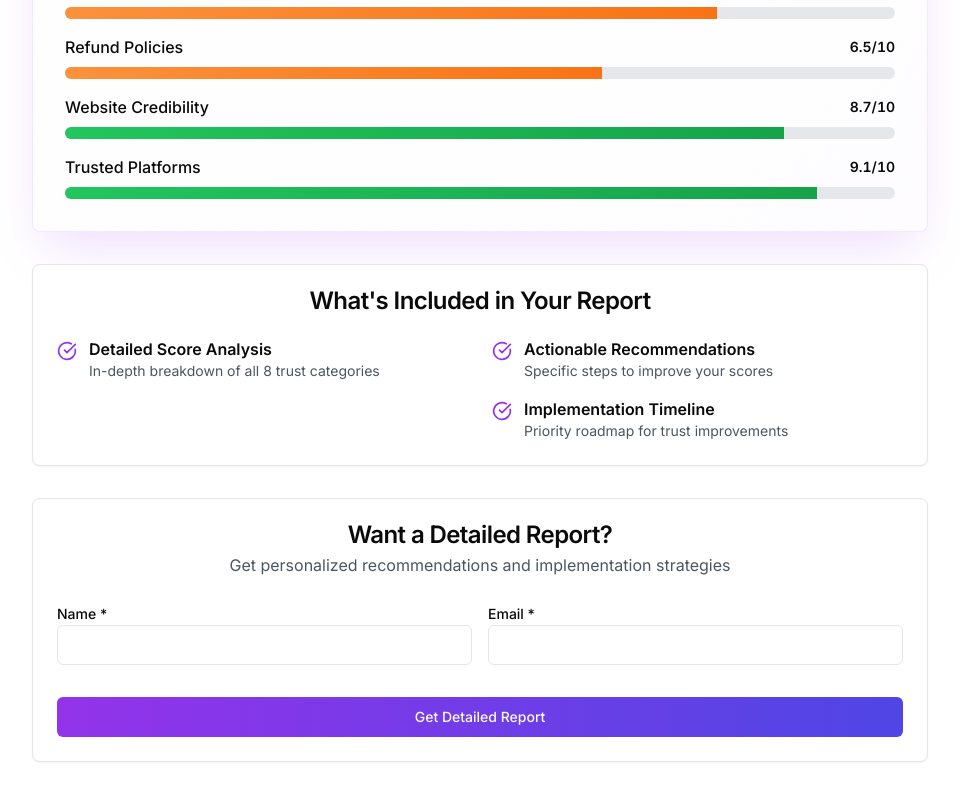
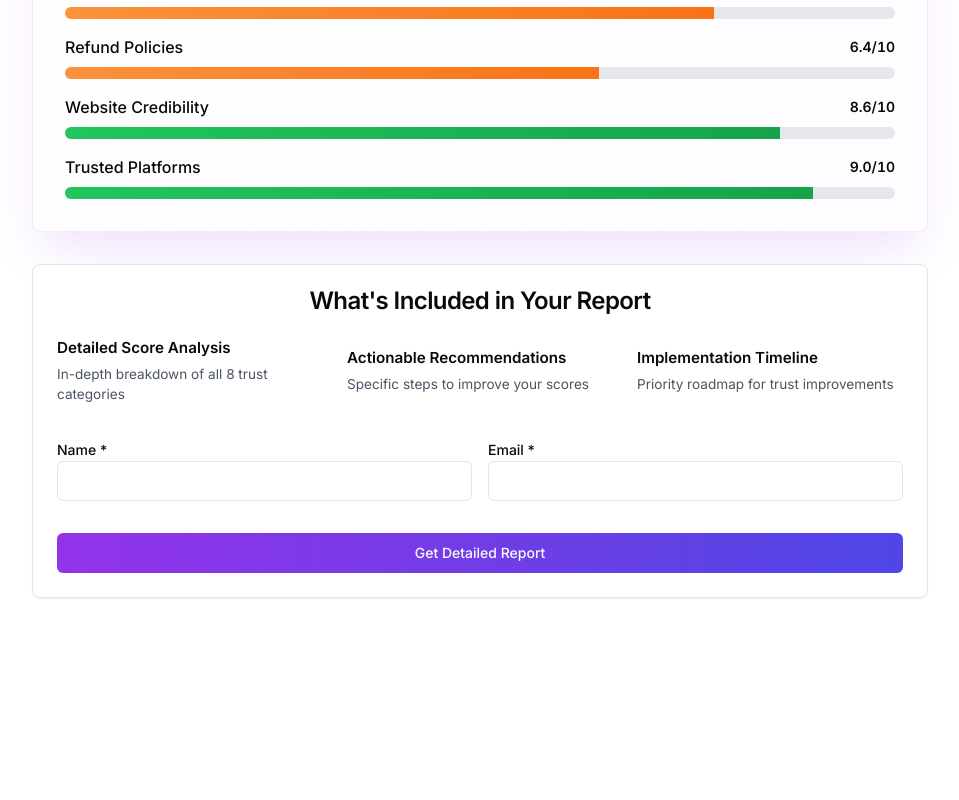
Before and after one commit to Brainito1101/Ai-Visibility-Page, a Next.js app: page /ai-trustscore/result in a window 1280 px wide. Shown: the part 670-1470 px from the top of the page, without its empty margins (160-1119 px from the left). After the commit the page ends 1340 px from the top, so only its background shows below. Built offline with nearby package versions, Linux system fonts and the light colour scheme.

Commit message:
Update page.tsx

```diff
--- a/app/ai-trustscore/result/page.tsx
+++ b/app/ai-trustscore/result/page.tsx
@@ -242,69 +242,32 @@ function ResultContent() {
     <CardTitle className="text-center"><h2>What's Included in Your Report</h2></CardTitle>
   </CardHeader>
   <CardContent>
-            <div className="grid md:grid-cols-2 gap-6">
-              <div className="space-y-4">
-                <div className="flex items-start gap-3">
-                  <CheckCircle className="w-5 h-5 text-purple-600 mt-1" />
-                  <div>
-                    <h4 className="font-semibold">Detailed Score Analysis</h4>
-                    <p className="text-sm text-gray-600">In-depth breakdown of all 8 trust categories</p>
+    <div
+    className="flex flex-col md:flex-row justify-between items-start md:items-center gap-6 mb-8"
+    style={{ fontSize: "0.95rem" }}  // Slightly smaller text
+  >
+    <div style={{ flex: 1 }}>
+      <h4 style={{ fontWeight: 600, marginBottom: 4 }}>Detailed Score Analysis</h4>
+      <p style={{ color: "#4B5563", fontSize: "0.85rem" }}>
+        In-depth breakdown of all 8 trust categories
+      </p>
+    </div>
+    <div style={{ flex: 1 }}>
+      <h4 style={{ fontWeight: 600, marginBottom: 4 }}>Actionable Recommendations</h4>
+      <p style={{ color: "#4B5563", fontSize: "0.85rem" }}>
+        Specific steps to improve your scores
+      </p>
+    </div>
+    <div style={{ flex: 1 }}>
+      <h4 style={{ fontWeight: 600, marginBottom: 4 }}>Implementation Timeline</h4>
+      <p style={{ color: "#4B5563", fontSize: "0.85rem" }}>
+        Priority roadmap for trust improvements
+      </p>
     </div>
   </div>
 
-              </div>
-              <div className="space-y-4">
-                <div className="flex items-start gap-3">
-                  <CheckCircle className="w-5 h-5 text-purple-600 mt-1" />
-                  <div>
-                    <h4 className="font-semibold">Actionable Recommendations</h4>
-                    <p className="text-sm text-gray-600">Specific steps to improve your scores</p>
-                  </div>
-                </div>
-                <div className="flex items-start gap-3">
-                  <CheckCircle className="w-5 h-5 text-purple-600 mt-1" />
-                  <div>
-                    <h4 className="font-semibold">Implementation Timeline</h4>
-                    <p className="text-sm text-gray-600">Priority roadmap for trust improvements</p>
-                  </div>
-                </div>
-              </div>
-            </div>
-          </CardContent>
-        </Card>
-
-        {/* Want a detailed report form */}
-        <Card>
-          <CardHeader>
-            <CardTitle className="text-center">
-              {submitSuccess ? "Request Submitted!" : "Want a Detailed Report?"}
-            </CardTitle>
-            <p className="text-center text-gray-600">
-              {submitSuccess
-                ? "We'll send you a comprehensive analysis within 24 hours"
-                : "Get personalized recommendations and implementation strategies"
-              }
-            </p>
-          </CardHeader>
-          <CardContent>
-            {submitSuccess ? (
-              <div className="text-center py-8">
-                <div className="inline-flex items-center justify-center w-16 h-16 bg-green-100 text-green-600 rounded-full mb-4">
-                  <CheckCircle className="w-8 h-8" />
-                </div>
-                <h3 className="text-lg font-semibold text-gray-900 mb-2">Thank you!</h3>
-                <p className="text-gray-600 mb-4">
-                  Your detailed report request has been submitted successfully.
-                </p>
-                <Button
-                  onClick={() => setSubmitSuccess(false)}
-                  variant="outline"
-                  className="mt-4"
-                >
-                  Submit Another Request
-                </Button>
-              </div>
-            ) : (
+    {/* Form moved here */}
+    {!submitSuccess ? (
       <form className="grid grid-cols-1 md:grid-cols-2 gap-4" onSubmit={handleSubmit}>
         <div>
           <Label htmlFor="name">Name *</Label>
@@ -338,9 +301,29 @@ function ResultContent() {
           </Button>
         </div>
       </form>
+    ) : (
+      <div className="text-center py-8">
+        <div className="inline-flex items-center justify-center w-16 h-16 bg-green-100 text-green-600 rounded-full mb-4">
+          <CheckCircle className="w-8 h-8" />
+        </div>
+        <h3 className="text-lg font-semibold text-gray-900 mb-2">Thank you!</h3>
+        <p className="text-gray-600 mb-4">
+          Your detailed report request has been submitted successfully.
+        </p>
+        <Button
+          onClick={() => setSubmitSuccess(false)}
+          variant="outline"
+          className="mt-4"
+        >
+          Submit Another Request
+        </Button>
+      </div>
     )}
   </CardContent>
 </Card>
+
+
+
       </div>
     </div>
   )
```
Lines whose indentation alone changed are shown as unchanged.
